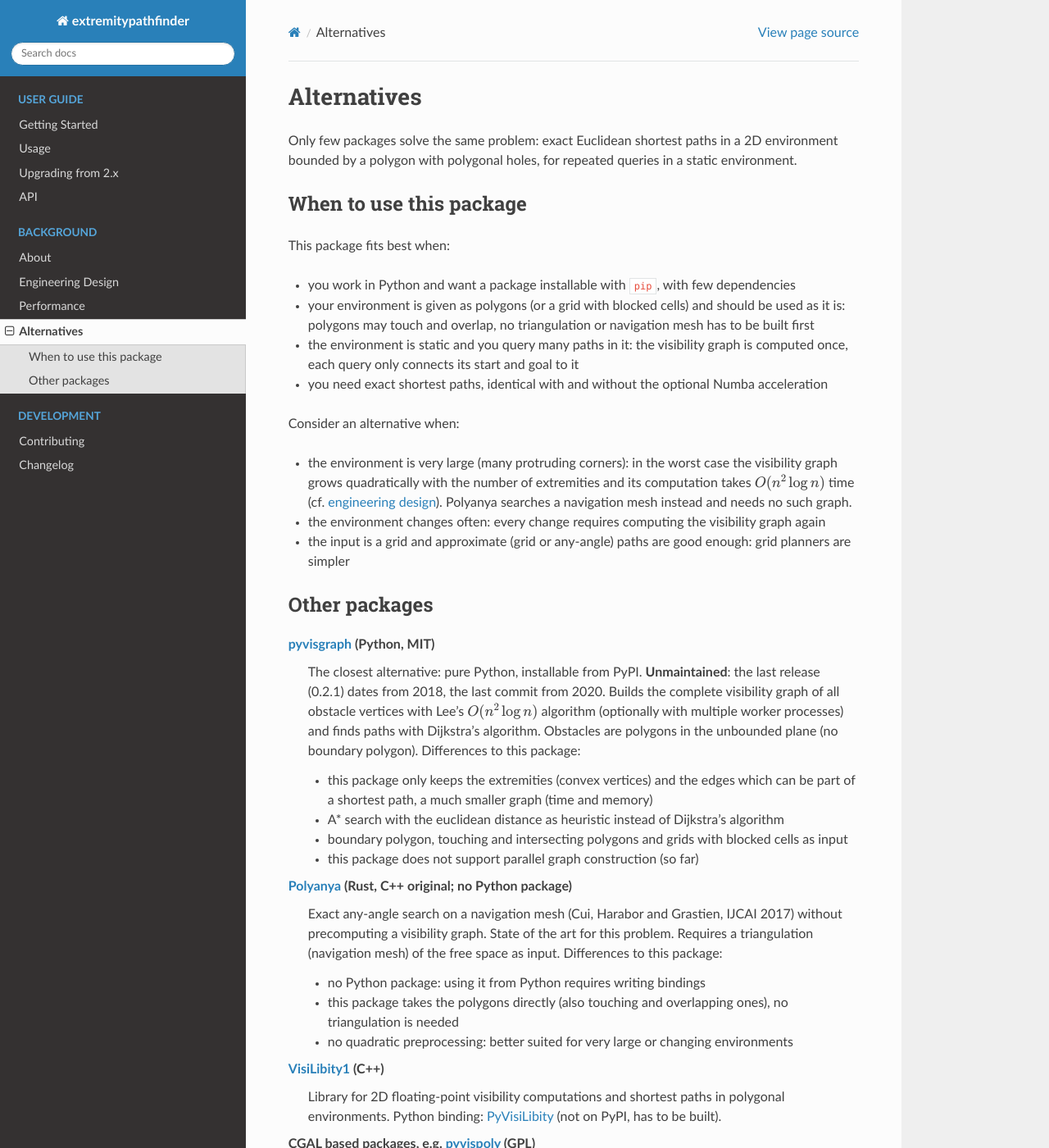
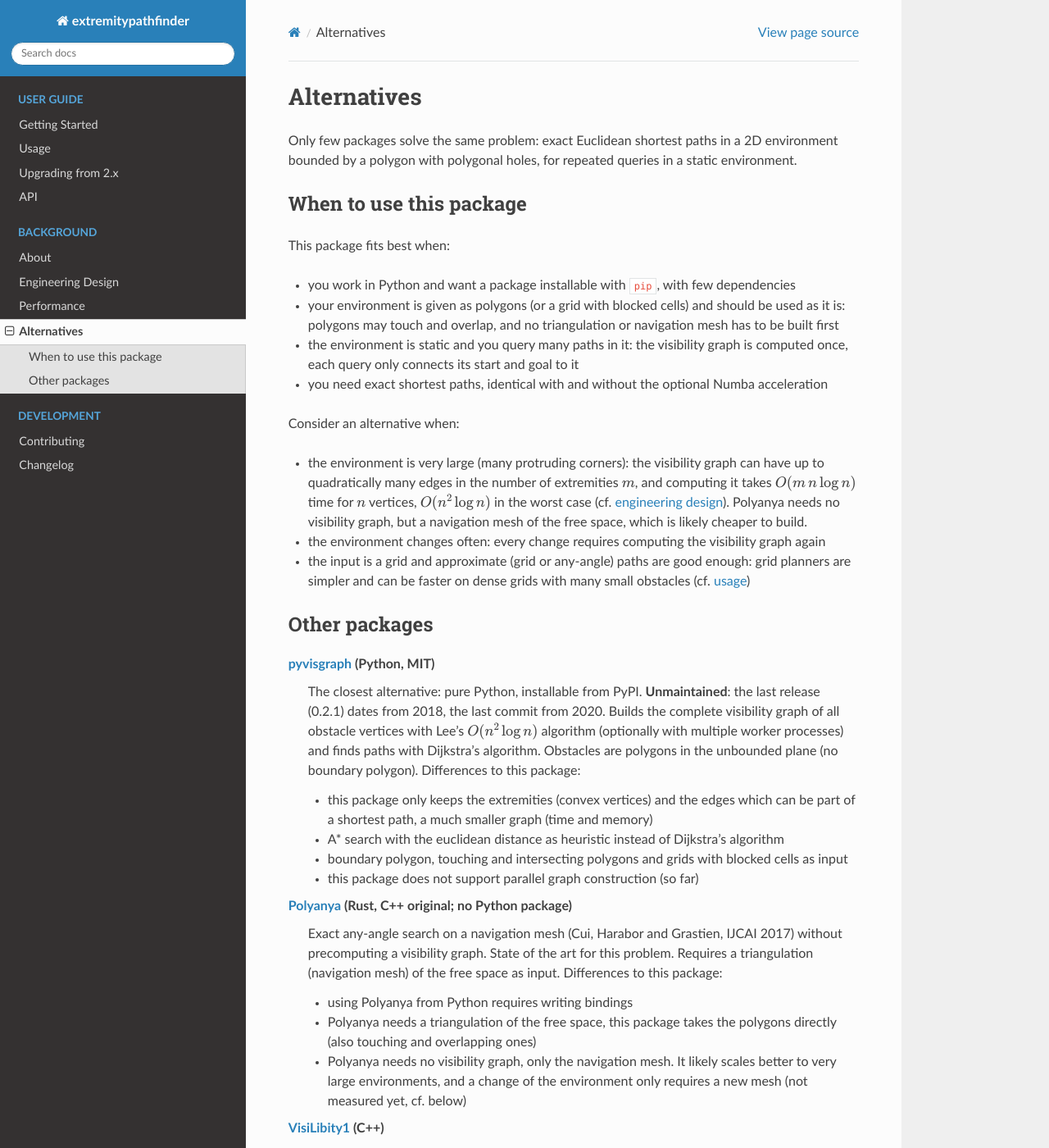
Before and after one commit to jannikmi/extremitypathfinder, a Sphinx documentation site: the page built from docs/9_alternatives.rst, in a window 1280 px wide and 1400 px high. Shown: the whole window at 82% size. Built offline with Sphinx 7.4.7 and the Read the Docs theme 3.1.0, drawn with Linux system fonts in a browser that asks for light colours.

Commit message:
docs: precise complexity, consistent Polyanya differences (review)
Define n and m in the complexity statement, mention the navigation mesh
Polyanya needs instead, mark its scaling advantage as not measured yet, write
the differences from one point of view and name the case where grid planners
are faster.

Co-Authored-By: Claude Opus 5.5 <noreply@anthropic.com>
Claude-Session: https://claude.ai/code/session_01XJqV79Ksa9tRBotcyG9GAx

```diff
--- a/docs/9_alternatives.rst
+++ b/docs/9_alternatives.rst
@@ -15,18 +15,20 @@ This package fits best when:
 
 - you work in Python and want a package installable with ``pip``, with few dependencies
 - your environment is given as polygons (or a grid with blocked cells) and should be used as it is:
-  polygons may touch and overlap, no triangulation or navigation mesh has to be built first
+  polygons may touch and overlap, and no triangulation or navigation mesh has to be built first
 - the environment is static and you query many paths in it: the visibility graph is computed once,
   each query only connects its start and goal to it
 - you need exact shortest paths, identical with and without the optional Numba acceleration
 
 Consider an alternative when:
 
-- the environment is very large (many protruding corners): in the worst case the visibility graph grows
-  quadratically with the number of extremities and its computation takes :math:`O(n^2 \log n)` time
-  (cf. :ref:`engineering design <design>`). Polyanya searches a navigation mesh instead and needs no such graph.
+- the environment is very large (many protruding corners): the visibility graph can have up to quadratically many
+  edges in the number of extremities :math:`m`, and computing it takes :math:`O(m \, n \log n)` time for :math:`n`
+  vertices, :math:`O(n^2 \log n)` in the worst case (cf. :ref:`engineering design <design>`).
+  Polyanya needs no visibility graph, but a navigation mesh of the free space, which is likely cheaper to build.
 - the environment changes often: every change requires computing the visibility graph again
 - the input is a grid and approximate (grid or any-angle) paths are good enough: grid planners are simpler
+  and can be faster on dense grids with many small obstacles (cf. :ref:`usage <usage>`)
 
 
 Other packages
@@ -52,9 +54,11 @@ Other packages
     Requires a triangulation (navigation mesh) of the free space as input.
     Differences to this package:
 
-    - no Python package: using it from Python requires writing bindings
-    - this package takes the polygons directly (also touching and overlapping ones), no triangulation is needed
-    - no quadratic preprocessing: better suited for very large or changing environments
+    - using Polyanya from Python requires writing bindings
+    - Polyanya needs a triangulation of the free space, this package takes the polygons directly
+      (also touching and overlapping ones)
+    - Polyanya needs no visibility graph, only the navigation mesh. It likely scales better to very large
+      environments, and a change of the environment only requires a new mesh (not measured yet, cf. below)
 
 `VisiLibity1 <https://karlobermeyer.github.io/VisiLibity1/>`__ (C++)
     Library for 2D floating-point visibility computations and shortest paths in polygonal environments.
```
